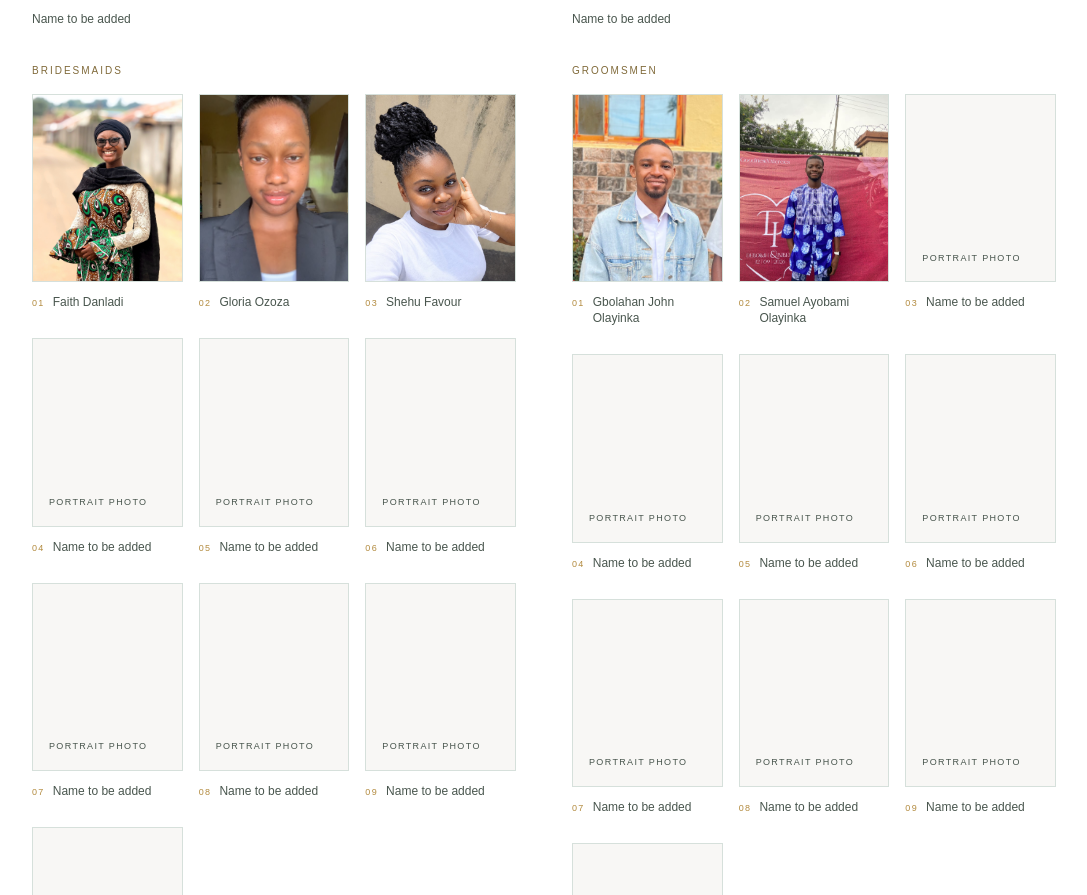
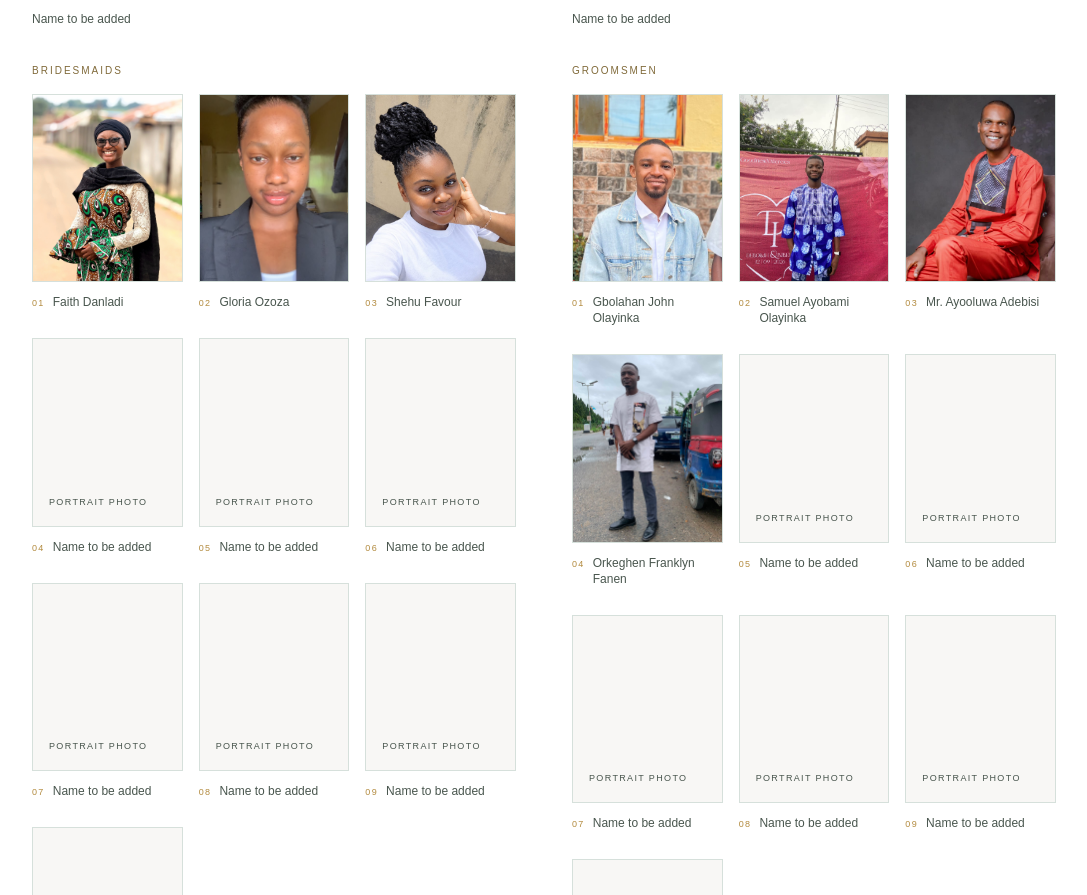
Before and after one commit to Magnifycent/double-joy-wedding, a Next.js app: page /squad in a window 1280 px wide. Shown: the part 1489-2384 px from the top of the page, without its empty margins (96-1183 px from the left). Built offline with nearby package versions, Linux system fonts and the light colour scheme.

Commit message:
Add two groomsmen portraits

```diff
--- a/app/squad/page.tsx
+++ b/app/squad/page.tsx
@@ -12,6 +12,8 @@ const bridesmaidPhotos = [
 const groomsmanPhotos = [
   { name: "Gbolahan John Olayinka", image: "/images/Gbolahan%20John%20Olayinka.jpg" },
   { name: "Samuel Ayobami Olayinka", image: "/images/Samuel%20Ayobami%20Olayinka.jpeg" },
+  { name: "Mr. Ayooluwa Adebisi", image: "/images/Mr.%20Ayooluwa%20Adebisi.jpeg" },
+  { name: "Orkeghen Franklyn Fanen", image: "/images/ORKEGHEN%20FRANKLYN%20FANEN.jpeg" },
 ];
 
 export default function SquadPage() {
```
Also changed, not shown: public/images/Mr. Ayooluwa Adebisi.jpeg (added), public/images/ORKEGHEN FRANKLYN FANEN.jpeg (added).
